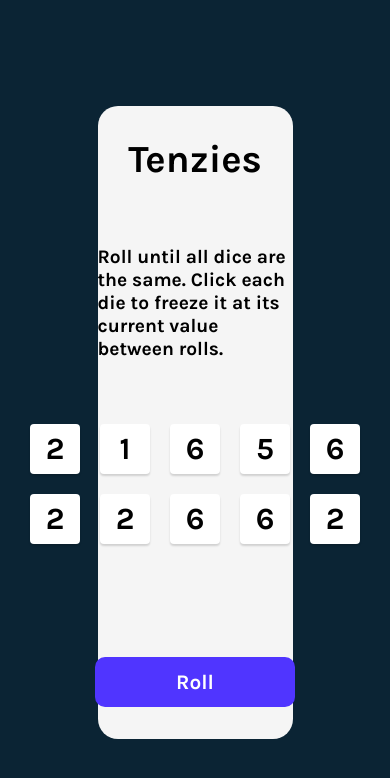
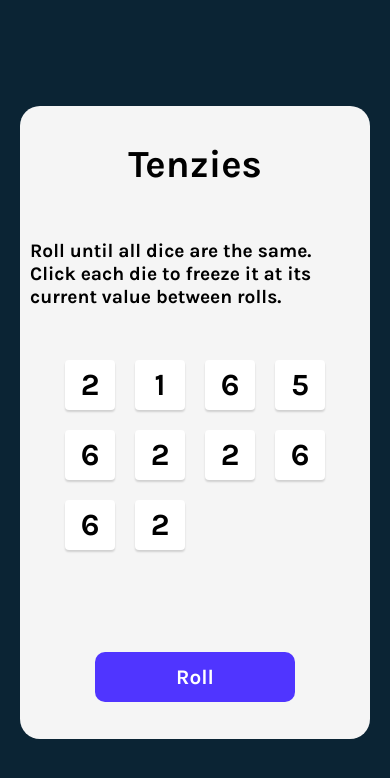
Before and after one commit to GiseleBCSantos/AprendendoReact, a React (Vite) app in the folder Section4/tenziesGame/: page / in a window 390 px wide. Shown: the top 778 px of the page. Built offline with nearby package versions, Linux system fonts and the light colour scheme.

Commit message:
:sparkles: feat: Add new game

```diff
--- a/Section4/tenziesGame/src/App.css
+++ b/Section4/tenziesGame/src/App.css
@@ -8,12 +8,23 @@ main{
   align-items: center;
   justify-content: space-around;
   font-size: 1.2rem;
+  padding: 10px;
 }
 
 .dies{
   display: grid;
   grid-template: auto auto / repeat(5, 1fr);
   gap: 20px;
+}
+
+@media only screen and (max-width: 850px) {
+  .dies{
+    grid-template: auto auto / repeat(4, 1fr);
+  }
+  main{
+    width: 80vw;
+    min-width: 350px;
+  }
 }
 
 .die{
```
